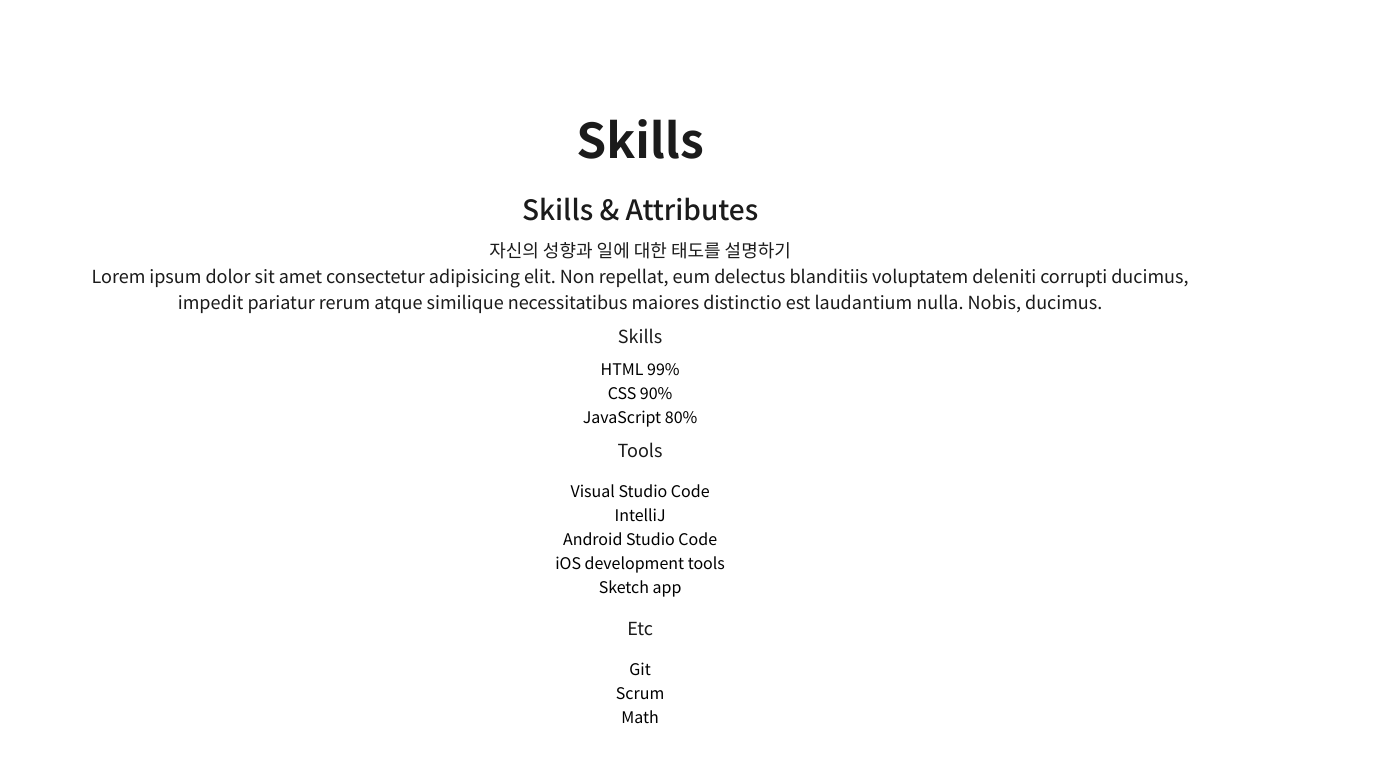
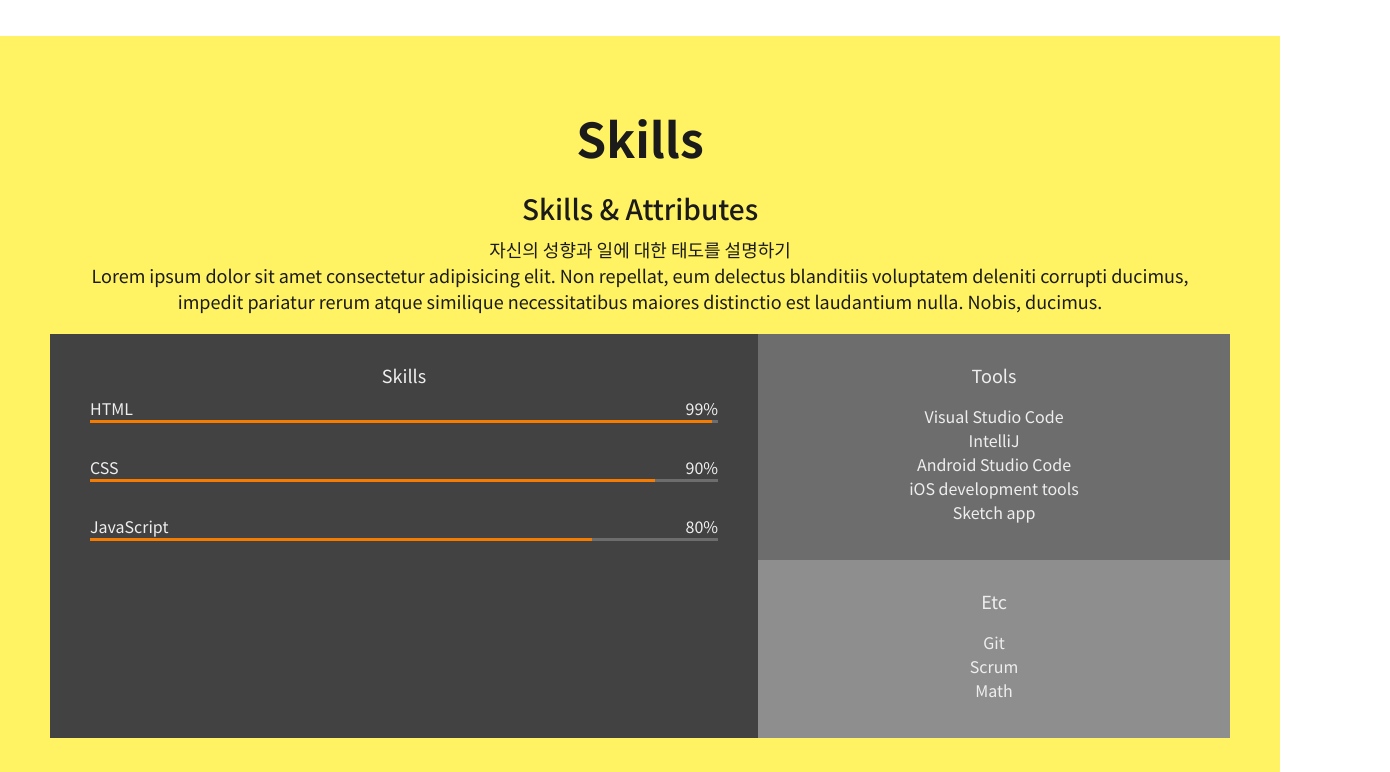
Before and after one commit to HaDeaHyuk/protfolio, a plain HTML site: page index.html in a window 1280 px wide. Shown: the part 1548-2320 px from the top of the page, 1390 px wide, since content can reach past the window. Drawn offline with Linux system fonts and the light colour scheme.

Commit message:
CSS: Skills

```diff
--- a/index.html
+++ b/index.html
@@ -53,7 +53,7 @@
       <button class="home__contact">Contact Me</button>
     </section>
     <!-- About -->
-    <section id="about" class="section">
+    <section id="about" class="section section__container">
       <h1>About me</h1>
       <p>
         Introduce yourself. For example, what company did and what you did well.
@@ -120,6 +120,7 @@
     </section>
     <!-- Skills -->
     <section id="skills" class="section">
+      <div class="section__container">
         <h1>Skills</h1>
         <h2>Skills & Attributes</h2>
         <p>
@@ -138,7 +139,7 @@
                 <span>99%</span>
               </div>
               <div class="skill__bar">
-              <div class="skill__value"></div>
+                <div class="skill__value" style="width: 99%"></div>
               </div>
             </div>
             <div class="skill">
@@ -147,7 +148,7 @@
                 <span>90%</span>
               </div>
               <div class="skill__bar">
-              <div class="skill__value"></div>
+                <div class="skill__value" style="width: 90%"></div>
               </div>
             </div>
             <div class="skill">
@@ -156,7 +157,7 @@
                 <span>80%</span>
               </div>
               <div class="skill__bar">
-              <div class="skill__value"></div>
+                <div class="skill__value" style="width: 80%"></div>
               </div>
             </div>
           </div>
@@ -178,6 +179,7 @@
                 <li><span>Scrum</span></li>
                 <li><span>Math</span></li>
               </ul>
+            </div>
           </div>
         </div>
       </div>
--- a/style.css
+++ b/style.css
@@ -14,7 +14,7 @@
   --color-dark-indigo: #002984;
   --color-red: #f44336;
   --color-dark-red: #ba000d;
-  --color-yellow: #fbc02d;
+  --color-yellow: #fff263;
   --color-orange: #f57c00;
   /* Font size */
   --font-large: 48px;
@@ -166,6 +166,10 @@ p {
 .section {
   padding: 50px;
   text-align: center;
+  margin: auto;
+}
+
+.section__container {
   max-width: 1200px;
   margin: auto;
 }
@@ -233,3 +237,59 @@ p {
 .job__period {
   font-size: var(--font-micro);
 }
+
+/* Skill */
+#skills {
+  background-color: var(--color-yellow);
+}
+
+.skillset {
+  display: flex;
+  background-color: var(--color-light-grey);
+  color: var(--color-light-white);
+  margin: 20px 0;
+}
+
+.skillset__title {
+  color: var(--color-light-white);
+}
+
+.skillset__left {
+  flex-basis: 60%;
+  background-color: var(--color-dark-grey);
+  padding: 20px 40px;
+}
+
+.skill {
+  margin-bottom: 32px;
+}
+
+.skill__value {
+  width: 100%;
+  height: 3px;
+  background-color: var(--color-orange);
+}
+
+.skill__description {
+  display: flex;
+  justify-content: space-between;
+}
+
+.skill__bar {
+  width: 100%;
+  height: 3px;
+  background-color: var(--color-grey);
+}
+
+.skillset__right {
+  flex-basis: 40%;
+}
+
+.tools {
+  background-color: var(--color-grey);
+}
+
+.tools,
+.etc {
+  padding: 20px;
+}
```
Lines whose indentation alone changed are shown as unchanged.
